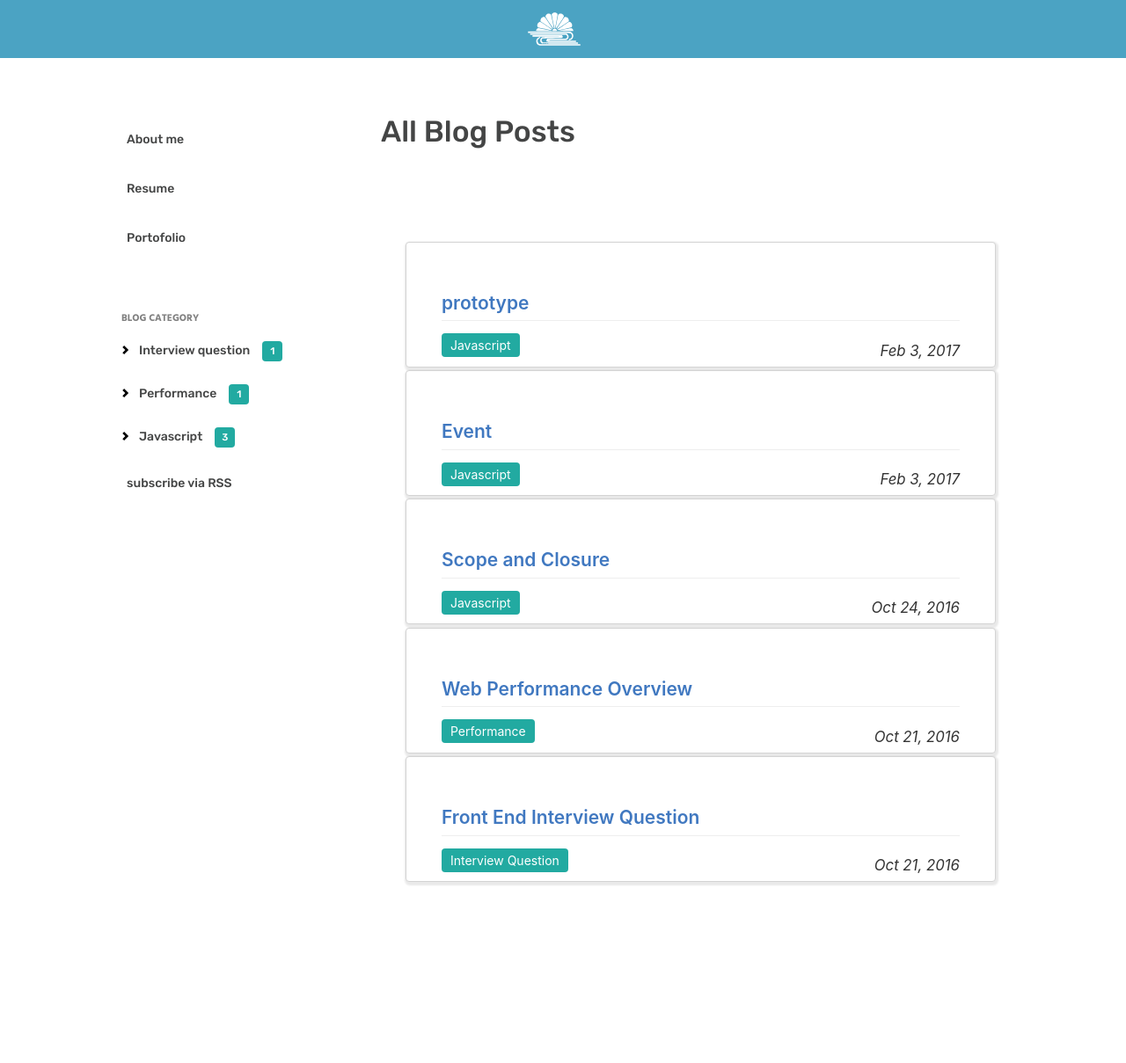
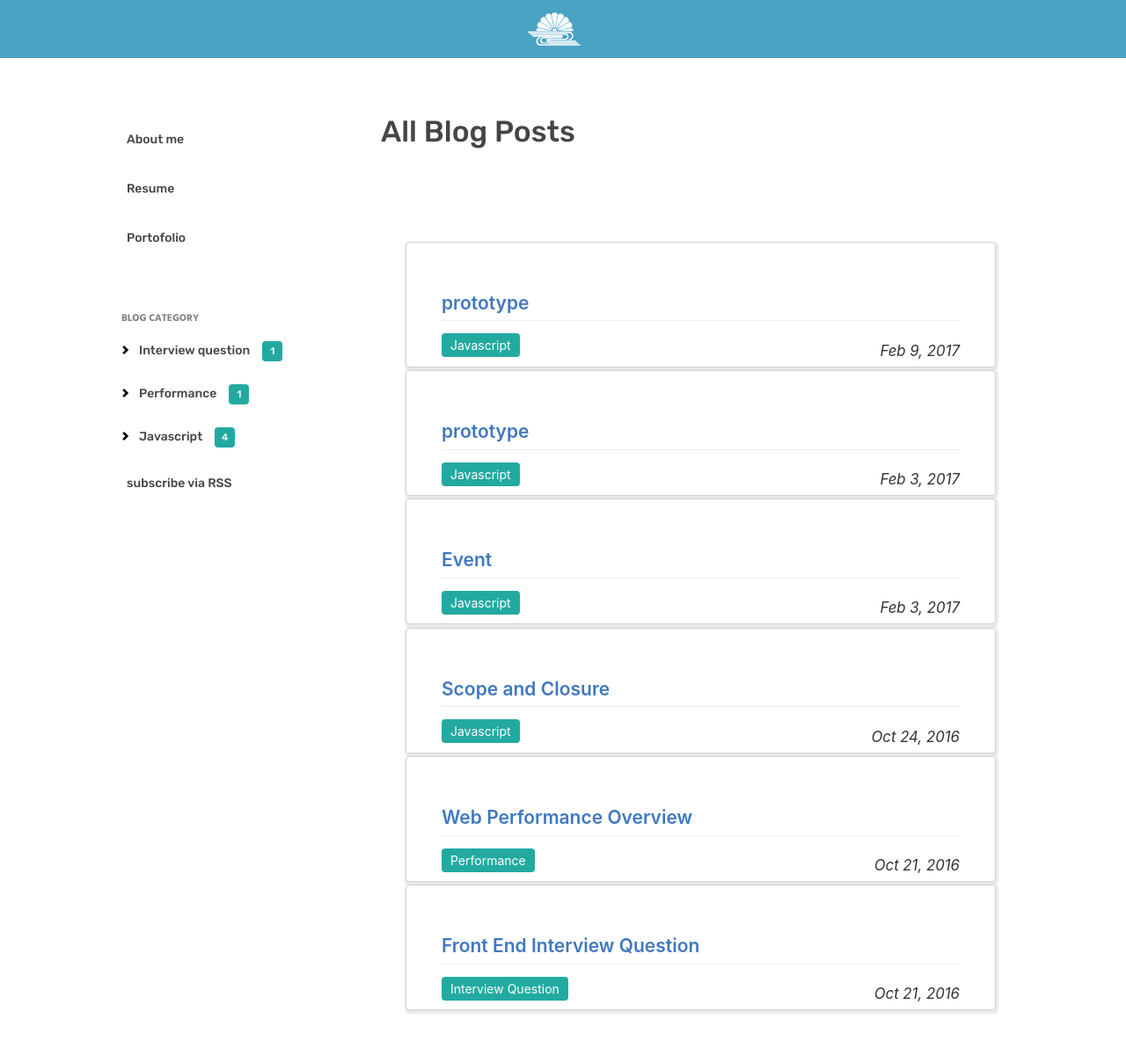
Before and after one commit to keioka/keioka.github.io, a Jekyll site: the page built from blogs/index.html, in a window 1280 px wide. Shown: the whole page at 88% size. Built offline with Jekyll 4.4.1, drawn with Linux system fonts in a browser that asks for light colours; before the commit the page ends 1063 px from its top, so only the background shows below that.

Commit message:
Update 2017-02-09-types.md

```diff
--- a/_posts/2017-02-09-types.md
+++ b/_posts/2017-02-09-types.md
@@ -1,5 +1,9 @@
 ---
-published: false
+published: true
+layout: post
+title: prototype
+categories:
+  - Javascript
 ---
 # Types
 
```
